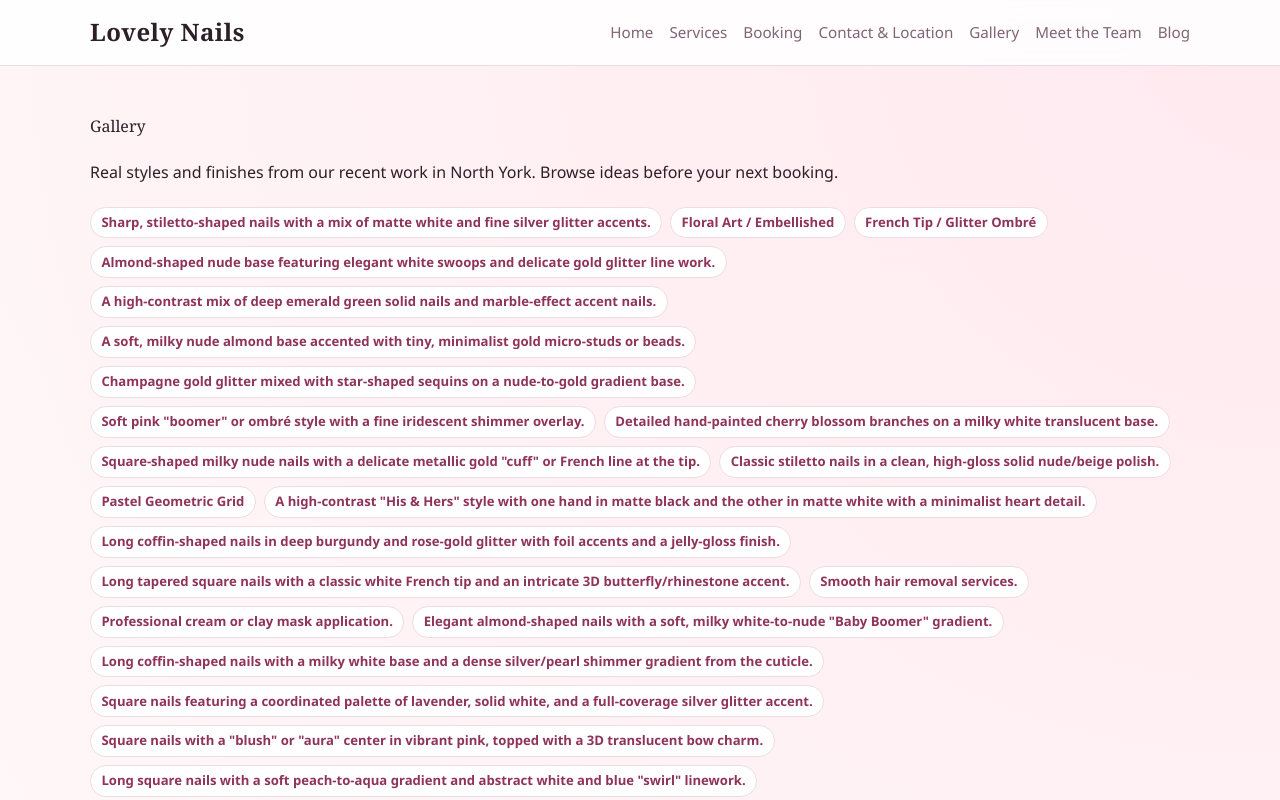
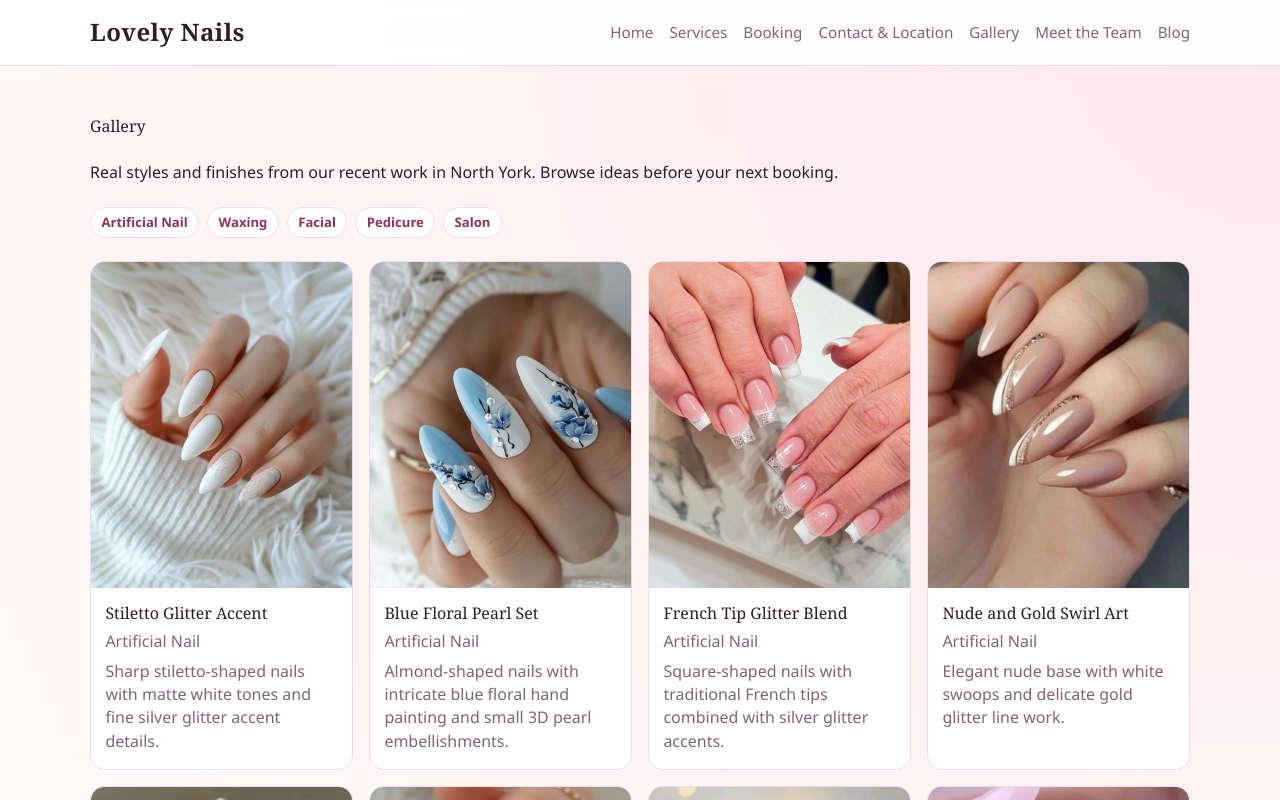
Before and after one commit to cindyorangis/lovelynails, a Next.js app: page /gallery in a window 1280 px wide. Shown: the top 800 px of the page. Built offline with nearby package versions, Linux system fonts and the light colour scheme.

Commit message:
fix gallery data

```diff
--- a/app/gallery/gallery-data.ts
+++ b/app/gallery/gallery-data.ts
@@ -1,165 +1,199 @@
+export type GalleryCategory =
+  | "Artificial Nail"
+  | "Pedicure"
+  | "Waxing"
+  | "Facial"
+  | "Salon";
+
 export type GalleryEditableItem = {
   file: `${number}.jpg`;
   title: string;
-  category: string;
-  alt?: string;
+  description: string;
+  category: GalleryCategory;
 };
 
-// Fill these in when ready. Keep `file` as-is, then edit `title` and `category`.
+// You can edit title/description/category freely.
 export const galleryEditableItems: GalleryEditableItem[] = [
   {
     file: "1.jpg",
-    title: "Stiletto / Glitter Accent",
-    category:
-      "Sharp, stiletto-shaped nails with a mix of matte white and fine silver glitter accents.",
+    title: "Stiletto Glitter Accent",
+    description:
+      "Sharp stiletto-shaped nails with matte white tones and fine silver glitter accent details.",
+    category: "Artificial Nail",
   },
   {
     file: "2.jpg",
-    title:
-      "Almond-shaped nails featuring intricate blue floral hand-painting and small 3D pearl embellishments.",
-    category: "Floral Art / Embellished",
+    title: "Blue Floral Pearl Set",
+    description:
+      "Almond-shaped nails with intricate blue floral hand painting and small 3D pearl embellishments.",
+    category: "Artificial Nail",
   },
   {
     file: "3.jpg",
-    title:
-      "Square-shaped nails with a traditional French tip, featuring a mix of solid white and silver glitter tips.",
-    category: "French Tip / Glitter Ombré",
+    title: "French Tip Glitter Blend",
+    description:
+      "Square-shaped nails with traditional French tips combined with silver glitter accents.",
+    category: "Artificial Nail",
   },
   {
     file: "4.jpg",
-    title: "Nude & Gold Swirl Art",
-    category:
-      "Almond-shaped nude base featuring elegant white swoops and delicate gold glitter line work.",
+    title: "Nude and Gold Swirl Art",
+    description:
+      "Elegant nude base with white swoops and delicate gold glitter line work.",
+    category: "Artificial Nail",
   },
   {
     file: "5.jpg",
     title: "Emerald Marble Inlay",
-    category:
-      "A high-contrast mix of deep emerald green solid nails and marble-effect accent nails.",
+    description:
+      "Deep emerald solids paired with marble-effect accent nails for high contrast.",
+    category: "Artificial Nail",
   },
   {
     file: "6.jpg",
-    title: "Minimalist Micro-Studs",
-    category:
-      "A soft, milky nude almond base accented with tiny, minimalist gold micro-studs or beads.",
+    title: "Minimalist Micro Studs",
+    description:
+      "Soft milky nude almond base accented with tiny minimalist gold micro-studs.",
+    category: "Artificial Nail",
   },
   {
     file: "7.jpg",
     title: "Gold Starry Gradient",
-    category:
-      "Champagne gold glitter mixed with star-shaped sequins on a nude-to-gold gradient base.",
+    description:
+      "Champagne glitter and star sequins over a nude-to-gold gradient base.",
+    category: "Artificial Nail",
   },
   {
     file: "8.jpg",
-    title: "Pink Shimmer Ombré",
-    category:
-      'Soft pink "boomer" or ombré style with a fine iridescent shimmer overlay.',
+    title: "Pink Shimmer Ombre",
+    description:
+      "Soft pink ombre style with a fine iridescent shimmer overlay.",
+    category: "Artificial Nail",
   },
   {
     file: "9.jpg",
-    title: "Cherry Blossom Art",
-    category:
-      "Detailed hand-painted cherry blossom branches on a milky white translucent base.",
+    title: "Cherry Blossom Detail",
+    description:
+      "Hand-painted cherry blossom branches on a translucent milky base.",
+    category: "Artificial Nail",
   },
   {
     file: "10.jpg",
     title: "Gold Metallic French",
-    category:
-      'Square-shaped milky nude nails with a delicate metallic gold "cuff" or French line at the tip.',
+    description:
+      "Milky nude square nails with delicate metallic gold French-style tip lines.",
+    category: "Artificial Nail",
   },
   {
     file: "11.jpg",
-    title: "High-Gloss Nude Stiletto",
-    category:
-      "Classic stiletto nails in a clean, high-gloss solid nude/beige polish.",
+    title: "Glossy Nude Stiletto",
+    description:
+      "Classic long stiletto nails in a clean, high-gloss nude finish.",
+    category: "Artificial Nail",
   },
   {
     file: "12.jpg",
-    title:
-      "Square nails in a pastel mix of pink and blue, featuring a diamond-grid pattern with silver linework.",
-    category: "Pastel Geometric Grid",
+    title: "Pastel Grid Design",
+    description:
+      "Square nails in pink and blue with geometric diamond-grid silver linework.",
+    category: "Artificial Nail",
   },
   {
     file: "13.jpg",
     title: "Monochrome Heart Matte",
-    category:
-      'A high-contrast "His & Hers" style with one hand in matte black and the other in matte white with a minimalist heart detail.',
+    description:
+      "Matte black and matte white contrast set with a minimalist heart detail.",
+    category: "Artificial Nail",
   },
   {
     file: "14.jpg",
-    title: "Burgundy & Rose Gold Foil",
-    category:
-      "Long coffin-shaped nails in deep burgundy and rose-gold glitter with foil accents and a jelly-gloss finish.",
+    title: "Burgundy Rose Gold Foil",
+    description:
+      "Long coffin nails in deep burgundy and rose-gold foil with jelly-gloss finish.",
+    category: "Artificial Nail",
   },
   {
     file: "15.jpg",
-    title: "French Tip Butterfly Luxe",
-    category:
-      "Long tapered square nails with a classic white French tip and an intricate 3D butterfly/rhinestone accent.",
+    title: "French Butterfly Luxe",
+    description:
+      "Long tapered square nails with classic French tips and 3D butterfly rhinestone accents.",
+    category: "Artificial Nail",
   },
   {
     file: "16.jpg",
-    title: "Full Leg Waxing",
-    category: "Smooth hair removal services.",
+    title: "Full Leg Wax Result",
+    description:
+      "Smooth waxing result example from our full leg waxing service.",
+    category: "Waxing",
   },
   {
     file: "17.jpg",
-    title: "Facial",
-    category: "Professional cream or clay mask application.",
+    title: "Facial Service Snapshot",
+    description: "Facial care in progress with professional mask application.",
+    category: "Facial",
   },
   {
     file: "18.jpg",
-    title: "Classic Ombré Refinement",
-    category:
-      'Elegant almond-shaped nails with a soft, milky white-to-nude "Baby Boomer" gradient.',
+    title: "Classic Ombre Refinement",
+    description:
+      "Elegant almond nails with soft milky white to nude baby-boomer gradient.",
+    category: "Artificial Nail",
   },
   {
     file: "19.jpg",
     title: "Pearl Shimmer Gradient",
-    category:
-      "Long coffin-shaped nails with a milky white base and a dense silver/pearl shimmer gradient from the cuticle.",
+    description:
+      "Long coffin nails with milky white base and dense pearl shimmer from cuticle.",
+    category: "Artificial Nail",
   },
   {
     file: "20.jpg",
-    title: "Lavender & Glitter Mix",
-    category:
-      "Square nails featuring a coordinated palette of lavender, solid white, and a full-coverage silver glitter accent.",
+    title: "Lavender Glitter Mix",
+    description:
+      "Coordinated palette of lavender, white, and silver glitter accent nails.",
+    category: "Artificial Nail",
   },
   {
     file: "21.jpg",
-    title: "Pink Aura & 3D Bow",
-    category:
-      'Square nails with a "blush" or "aura" center in vibrant pink, topped with a 3D translucent bow charm.',
+    title: "Pink Aura Bow",
+    description:
+      "Square nails with vibrant pink aura centers and 3D translucent bow charm.",
+    category: "Artificial Nail",
   },
   {
     file: "22.jpg",
-    title: "Aqua Dream Abstract",
-    category:
-      'Long square nails with a soft peach-to-aqua gradient and abstract white and blue "swirl" linework.',
+    title: "Aqua Abstract Swirl",
+    description:
+      "Long square nails with peach-to-aqua gradient and abstract white-blue linework.",
+    category: "Artificial Nail",
   },
   {
     file: "23.jpg",
-    title: "Cyber-Chrome Aura",
-    category:
-      'Almond nails featuring a purple "aura" base, iridescent chrome finish, and 3D metallic silver accents.',
+    title: "Chrome Aura Accent",
+    description:
+      "Almond nails with purple aura base, iridescent chrome finish, and metallic accents.",
+    category: "Artificial Nail",
   },
   {
     file: "24.jpg",
-    title: "Burgundy Royal Floral",
-    category:
-      'Almond nails with a mix of deep burgundy, gold geometric "caged" lines, and hand-painted ruby florals.',
+    title: "Burgundy Floral Royal",
+    description:
+      "Almond nails mixing burgundy tones, geometric gold lines, and hand-painted floral details.",
+    category: "Artificial Nail",
   },
   {
     file: "25.jpg",
-    title: "Our Salon Interior",
-    category:
-      "An interior shot of our professional pedicure stations and a clean, modern workstation area.",
+    title: "Salon Pedicure Area",
+    description:
+      "Interior photo showing pedicure stations and a clean modern salon setup.",
+    category: "Pedicure",
   },
   {
     file: "26.jpg",
-    title: "Our Salon Storefront",
-    category:
-      "The storefront of Lovely Nail on Islington Ave, showing the salon's signage and accessibility.",
+    title: "Lovely Nails Storefront",
+    description:
+      "Front exterior view of Lovely Nails on Islington Ave in North York.",
+    category: "Salon",
   },
 ];
 
@@ -167,28 +201,19 @@ export type GalleryItem = {
   src: string;
   alt: string;
   title: string;
-  category: string;
+  description: string;
+  category: GalleryCategory;
 };
 
-const fallbackCategory = "Nail Design";
-
-export const galleryItems: GalleryItem[] = galleryEditableItems.map(
-  (item, index) => {
-    const padded = String(index + 1).padStart(2, "0");
-    const fallbackTitle = `Design ${padded}`;
-    const title = item.title.trim() || fallbackTitle;
-    const category = item.category.trim() || fallbackCategory;
-
-    return {
-      src: `/gallery/${item.file}`,
-      title,
-      category,
-      alt:
-        item.alt?.trim() ||
-        `Lovely Nails ${category.toLowerCase()} style ${padded} in North York`,
-    };
-  },
-);
+export const galleryItems: GalleryItem[] = galleryEditableItems.map((item) => {
+  return {
+    src: `/gallery/${item.file}`,
+    title: item.title.trim(),
+    description: item.description.trim(),
+    category: item.category,
+    alt: `Lovely Nails ${item.title.toLowerCase()} in North York`,
+  };
+});
 
 export const galleryCategories = Array.from(
   new Set(galleryItems.map((item) => item.category)),
--- a/app/gallery/page.tsx
+++ b/app/gallery/page.tsx
@@ -41,6 +41,7 @@ export default function GalleryPage() {
             <div className="gallery-meta">
               <h2>{item.title}</h2>
               <p>{item.category}</p>
+              <p className="gallery-desc">{item.description}</p>
             </div>
           </article>
         ))}
--- a/app/globals.css
+++ b/app/globals.css
@@ -201,6 +201,10 @@ h2 {
   margin: 0.25rem 0 0;
   color: var(--muted);
 }
+.gallery-desc {
+  margin-top: 0.45rem !important;
+  line-height: 1.45;
+}
 .insta-card {
   display: grid;
   gap: 0.7rem;
```
